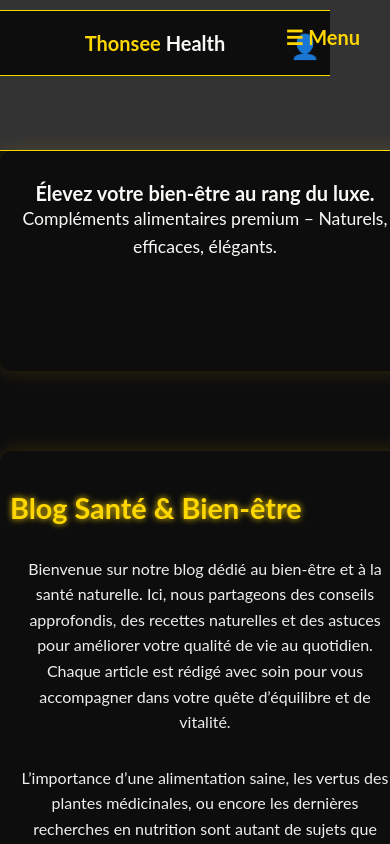
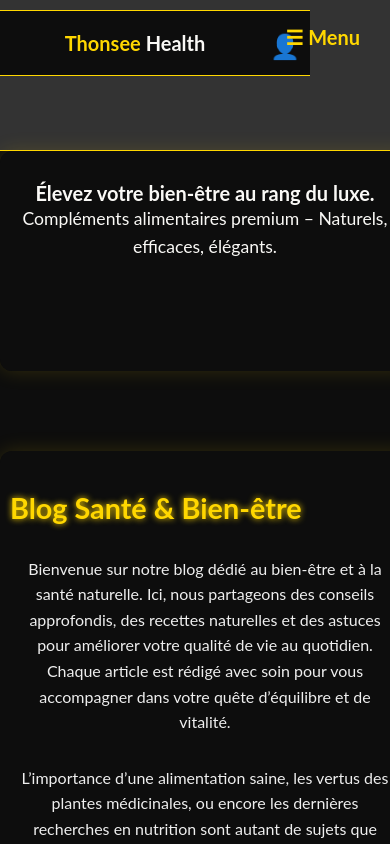
Before and after one commit to raphael-tsr/thonseehealth, a website: page index.html in a window 390 px wide. Both pictures are taken after a click on the element "☰ Menu". Shown: the top 844 px of the page. Drawn offline with Linux system fonts and the light colour scheme.

Commit message:
Add files via upload

```diff
--- a/style.css
+++ b/style.css
@@ -551,7 +551,7 @@ td input[type="number"]:hover::-webkit-outer-spin-button {
     margin-top: 10px;
 
     /* Décalage vers la gauche */
-    transform: translateX(-40px);
+    transform: translateX(-60px);
   }
 
   .header-content.show-on-mobile {
```
